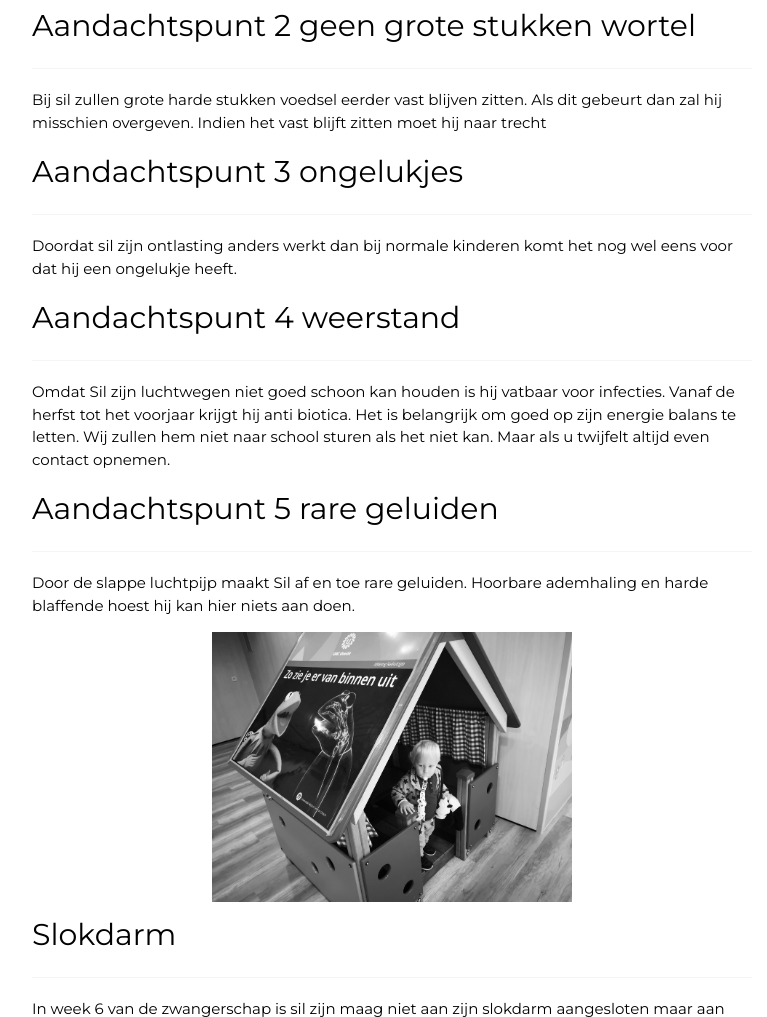
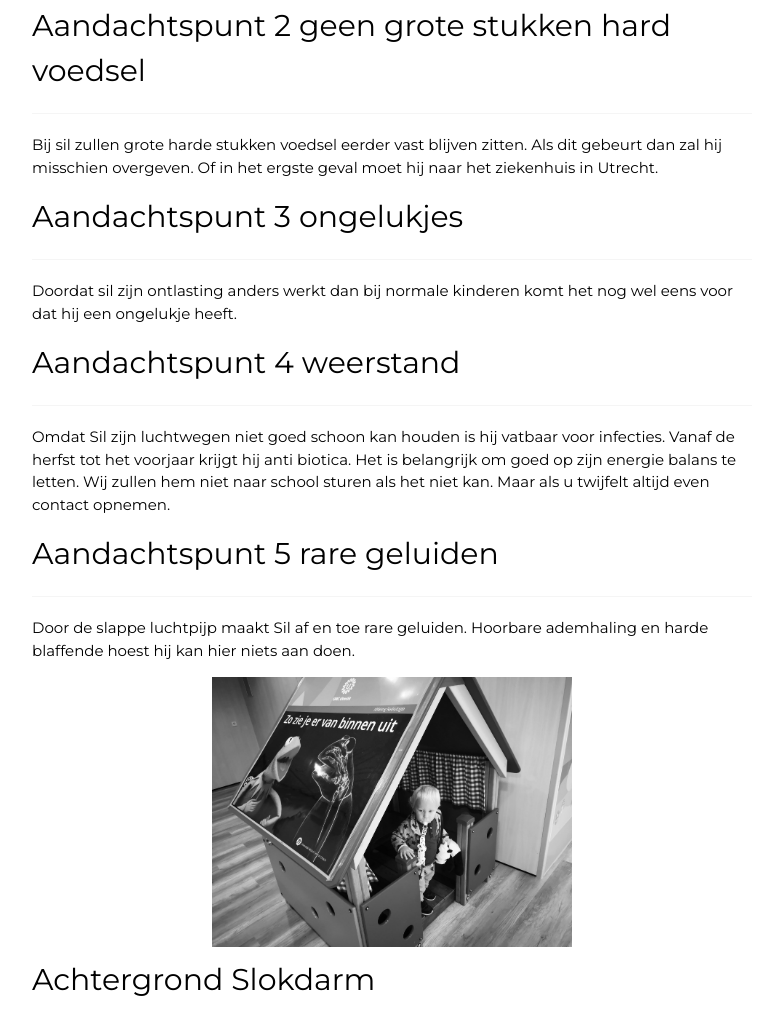
Before and after one commit to klandermans/sil, a plain HTML site: page index.html in a window 1280 px wide. Shown: the part 1015-2032 px from the top of the page, without its empty margins (504-1271 px from the left). Drawn offline with nearby package versions, Linux system fonts and the light colour scheme.

Commit message:
sdf y git p

```diff
--- a/index.html
+++ b/index.html
@@ -83,14 +83,12 @@ body, h1,h2,h3,h4,h5,h6 {font-family: "Montserrat", sans-serif}
     </p>
 
 
-    <h2>Aandachtspunt 2 geen grote stukken wortel</h2>
+    <h2>Aandachtspunt 2 geen grote stukken hard voedsel</h2>
     <hr class="w3-opacity">
      <p>
       Bij sil zullen grote harde stukken voedsel eerder vast blijven zitten.
-      Als dit gebeurt dan zal hij misschien overgeven.
-      Indien het vast blijft zitten moet hij naar trecht
+      Als dit gebeurt dan zal hij misschien overgeven. Of in het ergste geval moet hij naar het ziekenhuis in Utrecht.
      </p>
-
 
      <h2>Aandachtspunt 3 ongelukjes</h2>
      <hr class="w3-opacity">
@@ -116,7 +114,7 @@ body, h1,h2,h3,h4,h5,h6 {font-family: "Montserrat", sans-serif}
         <!-- <img src=z4.jpg> -->
         <center><img src='z4.jpg' class=g width=50%></center>
 
-      <h2>Slokdarm</h2>
+      <h2>Achtergrond Slokdarm</h2>
    <hr class="w3-opacity">
    <p>
       In week 6 van de zwangerschap is sil zijn maag niet aan zijn slokdarm aangesloten maar aan zijn luchtpijp.
@@ -126,7 +124,7 @@ body, h1,h2,h3,h4,h5,h6 {font-family: "Montserrat", sans-serif}
       <center><img src='tef.jpg' class=g width=50%></center>
     </p>
 
-    <h2>Luchtwegen</h2>
+    <h2>Achtergrond Luchtwegen</h2>
     <hr class="w3-opacity">
     <p>
         Door de verbinding van de slokdarm aan de maag zijn de luchtwegen van Sil ook anders ontwikkeld.
@@ -135,7 +133,7 @@ body, h1,h2,h3,h4,h5,h6 {font-family: "Montserrat", sans-serif}
        <center><img src="malacie.jpg" class=g width=50%></center>
      </p>
 
-     <h2>Darmen</h2>
+     <h2>Achtergrond Darmen</h2>
      <hr class="w3-opacity">
      <p>
        Sil zijn darmen hadden geen natuurlijke uitgang. Zijn darmen aangesloten op zijn urinewegen. Onderstaande video geeft een duidelijke uitleg.
```
